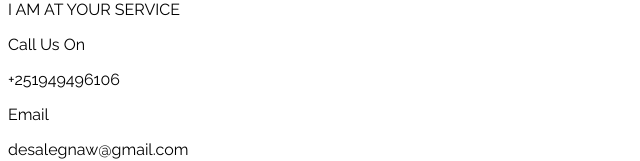
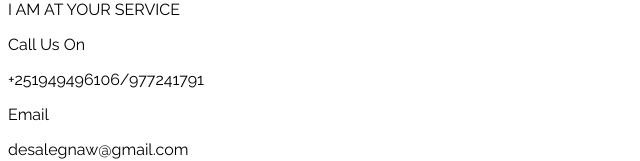
Before and after one commit to desalegn2/my-portfolio, a React (Create React App) app: page / in a window 1280 px wide. Shown: the part 2691-2852 px from the top of the page, without its empty margins (0-640 px from the left). Built offline with nearby package versions, Linux system fonts and the light colour scheme.

Commit message:
some change

```diff
--- a/src/portfolio/Contact.jsx
+++ b/src/portfolio/Contact.jsx
@@ -12,7 +12,7 @@ const Contact = () => {
                 </div>
                 <div className=''>
                 <p className='text-2xl font-bold inline border-b-4 border-gray-500'>Call Us On</p>
-                    <p className='py-6'>+251949496106</p>
+                    <p className='py-6'>+251949496106/977241791</p>
                     <p className='text-2xl font-bold inline border-b-4 border-gray-500'>Email</p>
                     <p className='py-6'>desalegnaw@gmail.com</p>
                     <p className='text-2xl font-bold inline border-b-4 border-gray-500'>Address</p>
```
